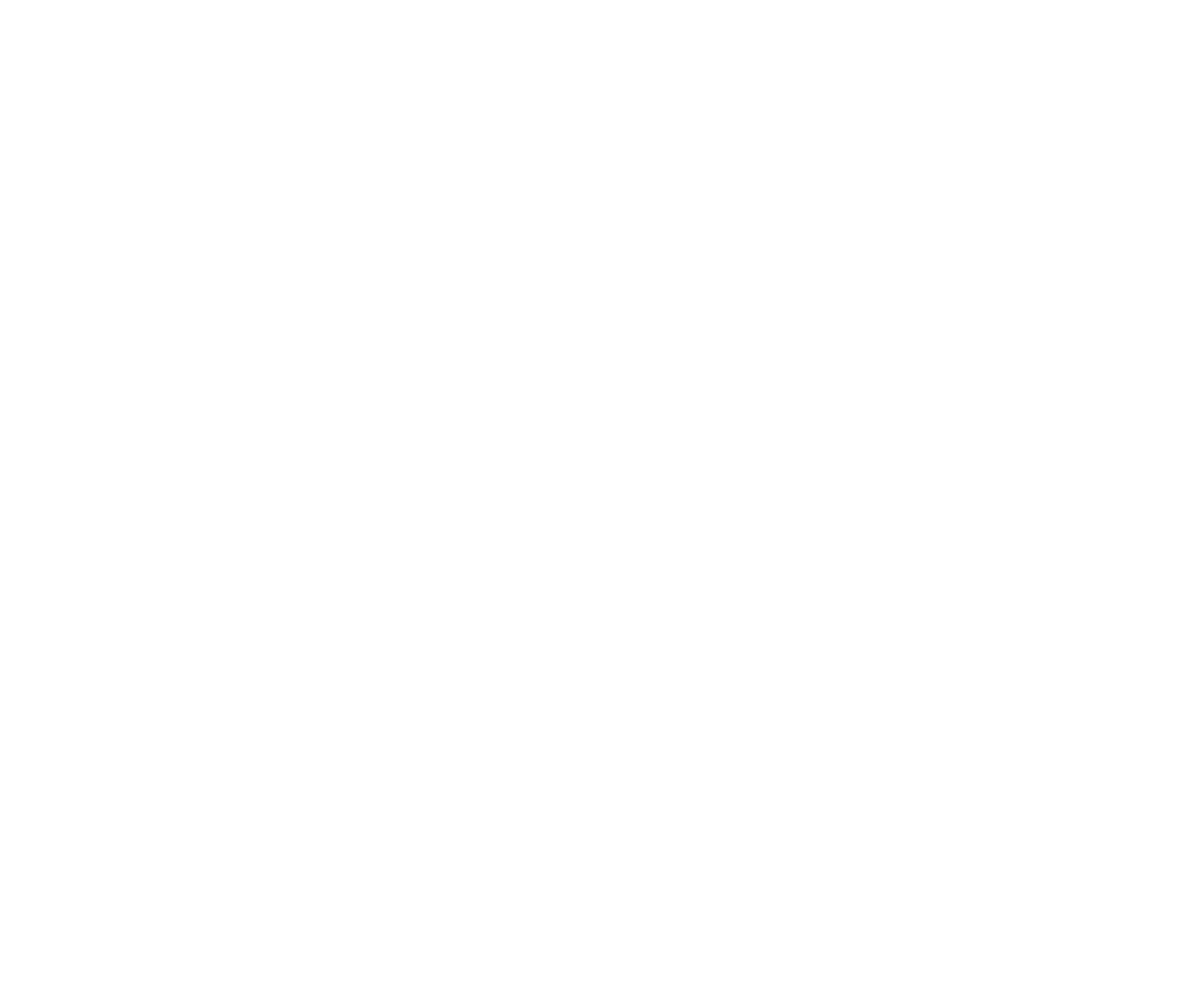
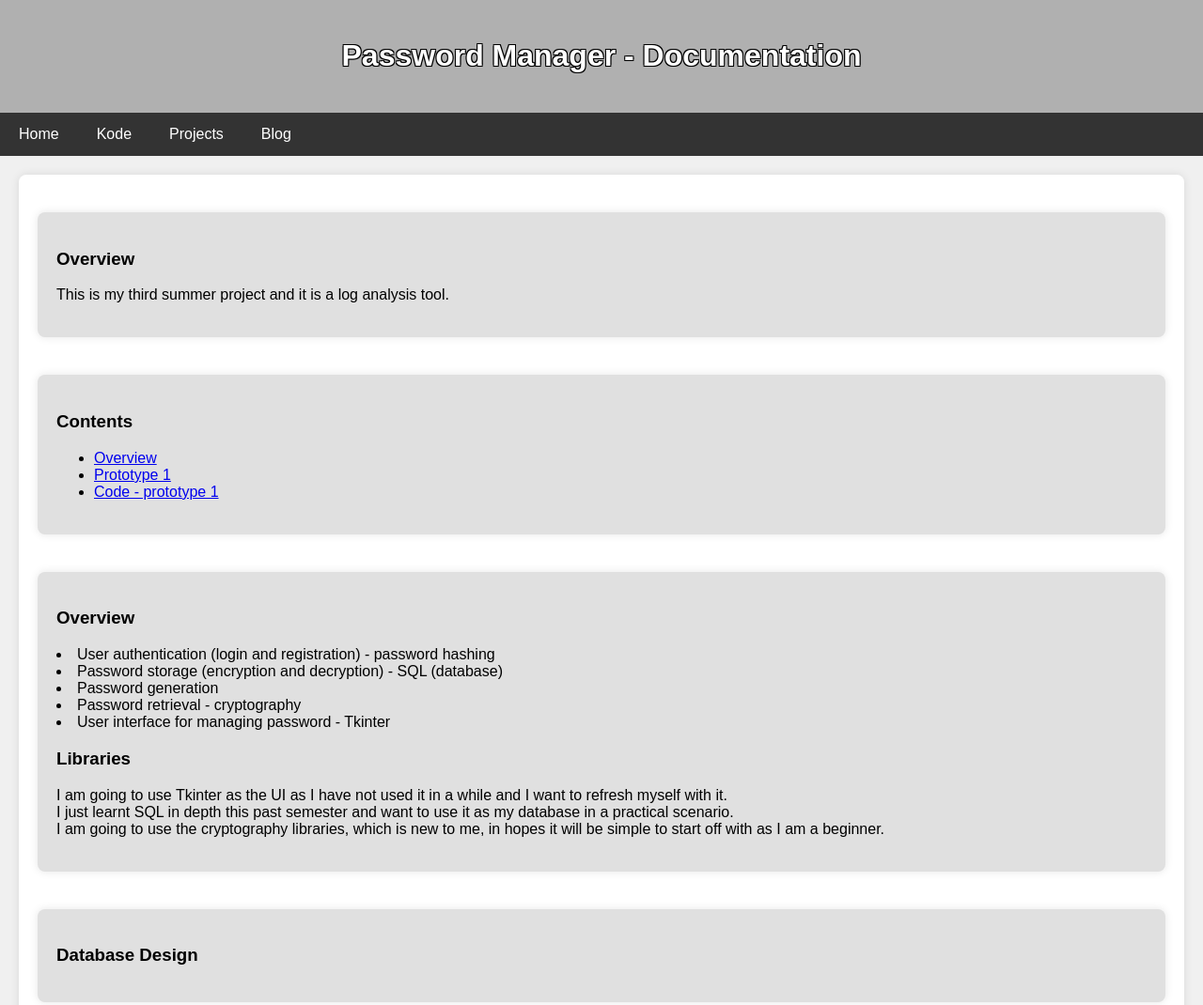
Before and after one commit to khatirak/khatirak.github.io, a plain HTML site: page log_analysis.html in a window 1280 px wide. Shown: the top 1070 px of the page at 94% size. Before the commit the page ends 800 px from the top, so only its background shows below. Drawn offline with nearby package versions, Linux system fonts and the light colour scheme.

Commit message:
change to index.html

```diff
--- a/log_analysis.html
+++ b/log_analysis.html
@@ -0,0 +1,170 @@
+<!DOCTYPE html>
+<html lang="en">
+<head>
+    <meta charset="UTF-8">
+    <meta name="viewport" content="width=device-width, initial-scale=1.0">
+    <title>Log Analysis</title>
+
+    <!-- Highlight.js CSS -->
+    <link rel="stylesheet" href="https://cdnjs.cloudflare.com/ajax/libs/highlight.js/11.4.0/styles/monokai-sublime.min.css">
+    <!-- Highlight.js JavaScript -->
+    <script src="https://cdnjs.cloudflare.com/ajax/libs/highlight.js/11.4.0/highlight.min.js"></script>
+    <script>hljs.highlightAll();</script>
+
+    <style>
+        body {
+            font-family: Arial, sans-serif;
+            margin: 0;
+            padding: 0;
+            display: flex;
+            flex-direction: column;
+            align-items: center;
+            background-color: #f0f0f0;
+        }
+        header {
+            background-color: #b0b0b0;
+            color: white;
+            width: 100%;
+            padding: 20px;
+            text-align: center;
+        }
+        header h1 {
+            color: white;
+            text-shadow:
+                -1px -1px 0 #000,
+                1px -1px 0 #000,
+                -1px 1px 0 #000,
+                1px 1px 0 #000;
+        }
+        nav {
+            background-color: #333;
+            width: 100%;
+            overflow: hidden;
+        }
+        nav a {
+            float: left;
+            display: block;
+            color: white;
+            text-align: center;
+            padding: 14px 20px;
+            text-decoration: none;
+        }
+        nav a:hover {
+            background-color: #575757;
+        }
+        .container {
+            display: flex;
+            flex-direction: column;
+            margin: 20px;
+            padding: 20px;
+            background-color: white;
+            border-radius: 8px;
+            box-shadow: 0 0 10px rgba(0, 0, 0, 0.1);
+            max-width: 1200px;
+            width: calc(100% - 40px); /* Adjust width to take full available space */
+        }
+        .box {
+            margin: 20px 0;
+            padding: 20px;
+            background-color: #e0e0e0;
+            border-radius: 8px;
+            box-shadow: 0 0 10px rgba(0, 0, 0, 0.1);
+            text-align: left; /* Align text to the left */
+        }
+        main {
+            margin: 20px;
+            padding: 20px;
+            background-color: white;
+            border-radius: 8px;
+            box-shadow: 0 0 10px rgba(0, 0, 0, 0.1);
+            max-width: 800px;
+        }
+        pre {
+            background-color: #23241e;
+            color: #f8f8f8;
+            border-radius: 10px;
+            white-space: pre-wrap; /* Preserve whitespace and wrap long lines */
+            overflow-x: auto; /* Add horizontal scrolling if necessary */
+        }
+        img.default {
+            width: 100%;
+            height: auto;
+            border-radius: 8px; /* Optional: make the image corners rounded */
+        }
+
+        img.small {
+            width: 30%;
+            height: auto;
+            border-radius: 8px; /* Optional: make the image corners rounded */
+        }
+
+        img.medium {
+            width: 75%;
+            height: auto;
+            border-radius: 8px; /* Optional: make the image corners rounded */
+        }
+
+
+    </style>
+</head>
+<body>
+    <header>
+        <h1>Password Manager - Documentation</h1>
+    </header>
+    <nav>
+        <a href="index.html">Home</a>
+        <a href="kode.html">Kode</a>
+        <a href="projects.html">Projects</a>
+        <a href="blog.html">Blog</a>
+    </nav>
+    <div class="container">
+        <div class="box">
+            <h3>Overview</h3>
+            <p>
+                This is my third summer project and it is a log analysis tool.
+            </p>
+        </div>
+        <div class="box">
+            <p>
+                <!-- contents page -->
+                <h3>Contents</h3>
+                <ul>
+                    <li><a href="#Overview">Overview</a></li>
+                    <li><a href="#prototype-1">Prototype 1</a></li>
+                    <li><a href="#code-p1">Code - prototype 1</a></li>
+                </ul>
+            </p>
+        </div>
+        <div class="box" id="Overview">
+            <h3>Overview</h3>
+            <p>
+                <li>User authentication (login and registration) - password hashing</li>
+                <li>Password storage (encryption and decryption) - SQL (database)</li>
+                <li>Password generation</li>
+                <li>Password retrieval - cryptography</li>
+                <li>User interface for managing password - Tkinter</li>
+            </p>
+            <h3>Libraries</h3>
+            <p>
+                I am going to use Tkinter as the UI as I have not used it in a while and I want to refresh myself with it.<br> I just learnt SQL in depth this past semester and want to use it as my database in a practical scenario. <br>I am going to use the cryptography libraries, which is new to me, in hopes it will be simple to start off with as I am a beginner.
+            </p>
+        </div>
+        <div class="box" id="database-design">
+            <h3>Database Design</h3>
+
+
+        </div>
+        <div class="box" id="prototype-1">
+            <h3>Prototype 1</h3>
+            <p>
+                Now I am going to focus on the login and registration for users.
+                The sketch below is a rough sketch of what I want my application to look like.
+            </p>
+            <h4>Documentation</h4>
+            <p>
+
+            </p>
+        </div>
+        </div>
+</body>
+</html>
```
Also changed, not shown: blog.html (+1 -1 lines), index.html (renamed from home.html, +1 -1 lines), kode.html (+1 -1 lines), password_manager.html (+7 -9 lines), projects.html (+2 -1 lines).
